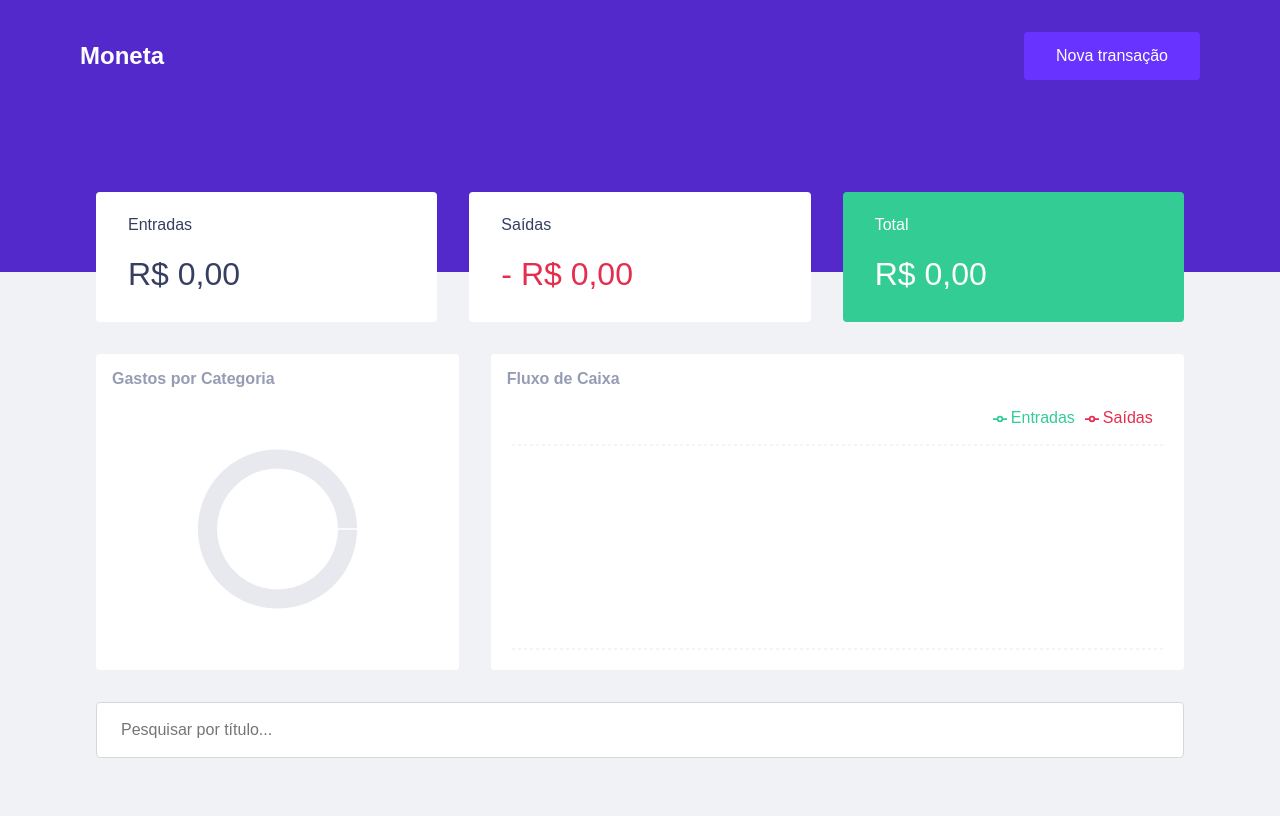
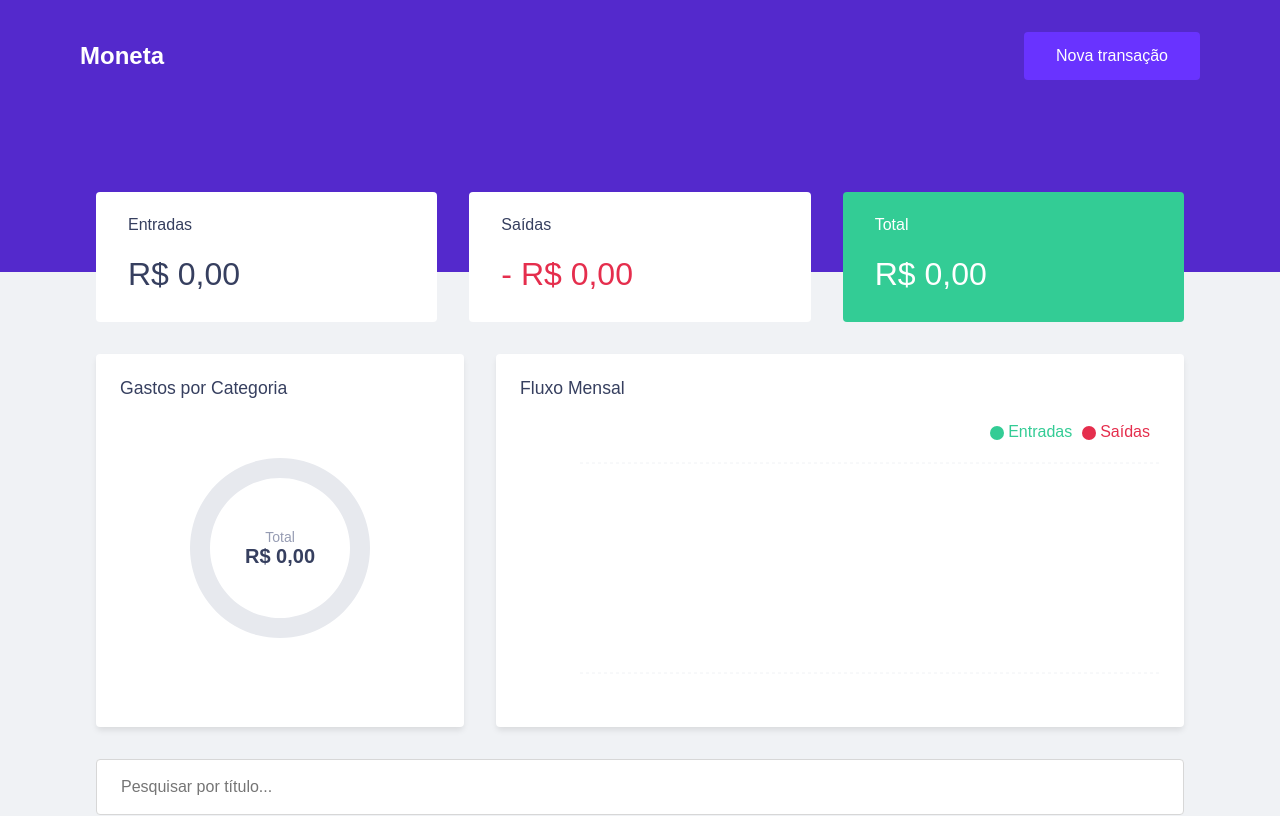
Before and after one commit to vaipado/moneta, a React (Vite) app: page / in a window 1280 px wide. Shown: the top 816 px of the page. Built offline with nearby package versions, Linux system fonts and the light colour scheme.

Commit message:
feat: Melhorias/correções estéticas nos gráficos

```diff
--- a/src/App.jsx
+++ b/src/App.jsx
@@ -18,6 +18,7 @@ export function App() {
   const [category, setCategory] = useState('Alimentação');
   const [type, setType] = useState('deposit');
   const [search, setSearch] = useState('');
+  const [date, setDate] = useState('');
 
   const [transactions, setTransactions] = useState(() => {
     const storageTransactions = localStorage.getItem('@moneta:transactions');
@@ -42,6 +43,7 @@ export function App() {
     setValue('');
     setCategory('Alimentação');
     setType('deposit');
+    setDate('');
   }
 
   function handleDeleteTransaction(id) {
@@ -54,10 +56,13 @@ export function App() {
 
     const numericValue = Number(value);
 
-    if (title.trim() === '' || numericValue <= 0) {
-      alert("Por favor, preencha um título e um valor válido!");
+    if (title.trim() === '' || numericValue <= 0 || !date) {
+      alert("Por favor, preencha todos os campos corretamente!");
       return;
     }
+
+    const [year, month, day] = date.split('-');
+    const formattedDate = `${day}/${month}/${year}`;
 
     const newTransaction = {
       id: Math.random(),
@@ -65,14 +70,14 @@ export function App() {
       value: numericValue,
       category,
       type,
-      createdAt: new Date().toLocaleDateString('pt-BR')
+      createdAt: formattedDate
     };
 
     setTransactions([...transactions, newTransaction]);
     handleCloseNewTransactionModal();
   }
 
-  const isFormValid = title.trim() !== '' && Number(value) > 0 && category.trim() !== '';
+  const isFormValid = title.trim() !== '' && Number(value) > 0 && category.trim() !== '' && date !== '';
 
   const filteredTransactions = transactions.filter(transaction =>
     transaction.title.toLowerCase().includes(search.toLowerCase())
@@ -143,6 +148,13 @@ export function App() {
             onChange={event => setValue(event.target.value)}
           />
 
+          <input
+            type="date"
+            value={date}
+            onChange={event => setDate(event.target.value)}
+            style={{ marginTop: '1rem' }}
+          />
+
           <div className="transaction-type-container">
             <button
               type="button"
--- a/src/components/CategoryChart/index.jsx
+++ b/src/components/CategoryChart/index.jsx
@@ -16,31 +16,76 @@ export function CategoryChart({ transactions }) {
       return acc;
     }, []);
 
+  const totalWithdrawals = data.reduce((acc, item) => acc + item.value, 0);
   const isEmpty = data.length === 0;
   const chartData = isEmpty ? [{ name: 'Sem dados', value: 1 }] : data;
 
   return (
-    <div style={{ background: '#fff', borderRadius: '0.25rem', padding: '1rem', flex: 1 }}>
-      <h3 style={{ marginBottom: '1rem', fontSize: '1rem', color: '#969cb3' }}>Gastos por Categoria</h3>
-      <div style={{ width: '100%', height: 250 }}>
+    <div style={{
+      background: '#fff',
+      borderRadius: '0.25rem',
+      padding: '1.5rem',
+      flex: 1,
+      boxShadow: '0 4px 6px -1px rgba(0, 0, 0, 0.1)',
+      display: 'flex',
+      flexDirection: 'column'
+    }}>
+      <h3 style={{ marginBottom: '1.5rem', fontSize: '1.1rem', fontWeight: 500, color: '#363f5f' }}>Gastos por Categoria</h3>
+
+      <div style={{ width: '100%', height: 250, position: 'relative' }}>
         <ResponsiveContainer>
-          <PieChart>
+          <PieChart style={{ zIndex: 10 }}>
             <Pie
               data={chartData}
-              innerRadius={60}
-              outerRadius={80}
-              paddingAngle={5}
+              innerRadius={70}
+              outerRadius={90}
+              paddingAngle={4}
+              cornerRadius={4}
               dataKey="value"
+              stroke="none"
             >
               {isEmpty
                 ? <Cell fill="#e7e9ee" />
                 : chartData.map((entry) => <Cell key={entry.name} fill={COLORS[entry.name]} />)
               }
             </Pie>
-            {!isEmpty && <Tooltip formatter={(val) => `R$ ${val.toFixed(2)}`} />}
+            {!isEmpty && (
+              <Tooltip
+                wrapperStyle={{ zIndex: 100 }}
+                contentStyle={{ borderRadius: '0.25rem', border: 'none', boxShadow: '0 10px 15px -3px rgba(0, 0, 0, 0.1)' }}
+                formatter={(val) => `R$ ${val.toFixed(2)}`}
+              />
+            )}
           </PieChart>
         </ResponsiveContainer>
+
+        <div style={{
+          position: 'absolute',
+          top: '50%',
+          left: '50%',
+          transform: 'translate(-50%, -50%)',
+          textAlign: 'center',
+          pointerEvents: 'none',
+          zIndex: 1
+        }}>
+          <span style={{ display: 'block', fontSize: '0.875rem', color: '#969cb3' }}>Total</span>
+          <strong style={{ fontSize: '1.25rem', color: '#363f5f' }}>
+            {new Intl.NumberFormat('pt-BR', { style: 'currency', currency: 'BRL' }).format(totalWithdrawals)}
+          </strong>
+        </div>
       </div>
+
+      {!isEmpty && (
+        <div style={{ marginTop: '1.5rem', display: 'grid', gridTemplateColumns: '1fr 1fr', gap: '0.5rem' }}>
+          {data.map(item => (
+            <div key={item.name} style={{ display: 'flex', alignItems: 'center', fontSize: '0.8rem' }}>
+              <div style={{ width: 10, height: 10, borderRadius: '50%', background: COLORS[item.name], marginRight: 8 }} />
+              <span style={{ color: '#969cb3', flex: 1, whiteSpace: 'nowrap', overflow: 'hidden', textOverflow: 'ellipsis' }}>{item.name}</span>
+              <strong style={{ color: '#363f5f', marginLeft: '4px' }}>{Math.round((item.value / totalWithdrawals) * 100)}%</strong>
+            </div>
+          ))}
+        </div>
+      )}
     </div>
   );
 }
--- a/src/components/TrendChart/index.jsx
+++ b/src/components/TrendChart/index.jsx
@@ -1,18 +1,34 @@
-import { LineChart, Line, XAxis, YAxis, CartesianGrid, Tooltip, ResponsiveContainer, Legend } from 'recharts';
+import {
+  AreaChart,
+  Area,
+  XAxis,
+  YAxis,
+  CartesianGrid,
+  Tooltip,
+  ResponsiveContainer,
+  Legend
+} from 'recharts';
+
+const monthNames = [
+  'Jan', 'Fev', 'Mar', 'Abr', 'Mai', 'Jun',
+  'Jul', 'Ago', 'Set', 'Out', 'Nov', 'Dez'
+];
 
 export function TrendChart({ transactions }) {
-  // Processa dados para agrupar entradas e saídas por data
   const data = transactions
     .reduce((acc, t) => {
-      const date = t.createdAt;
-      const found = acc.find(item => item.date === date);
+      const [day, month, year] = t.createdAt.split('/');
+      const monthKey = `${month}/${year}`;
+
+      const found = acc.find(item => item.monthKey === monthKey);
 
       if (found) {
         if (t.type === 'deposit') found.deposits += t.value;
         else found.withdrawals += t.value;
       } else {
         acc.push({
-          date,
+          monthKey,
+          displayMonth: `${monthNames[Number(month) - 1]}/${year.slice(-2)}`,
           deposits: t.type === 'deposit' ? t.value : 0,
           withdrawals: t.type === 'withdraw' ? t.value : 0,
         });
@@ -20,48 +36,85 @@ export function TrendChart({ transactions }) {
       return acc;
     }, [])
     .sort((a, b) => {
-      // Ordenação cronológica baseada no formato DD/MM/YYYY
-      const dateA = new Date(a.date.split('/').reverse().join('-'));
-      const dateB = new Date(b.date.split('/').reverse().join('-'));
-      return dateA - dateB;
+      const [mA, yA] = a.monthKey.split('/');
+      const [mB, yB] = b.monthKey.split('/');
+      return new Date(yA, mA - 1) - new Date(yB, mB - 1);
     });
 
   return (
-    <div style={{ background: '#fff', borderRadius: '0.25rem', padding: '1rem', flex: 2 }}>
-      <h3 style={{ marginBottom: '1rem', fontSize: '1rem', color: '#969cb3' }}>Fluxo de Caixa</h3>
-      <div style={{ width: '100%', height: 250 }}>
+    <div style={{
+      background: '#fff',
+      borderRadius: '0.25rem',
+      padding: '1.5rem',
+      flex: 2,
+      boxShadow: '0 4px 6px -1px rgba(0, 0, 0, 0.1)',
+      minWidth: '320px'
+    }}>
+      <h3 style={{ marginBottom: '1.5rem', fontSize: '1.1rem', fontWeight: 500, color: '#363f5f' }}>Fluxo Mensal</h3>
+      <div style={{ width: '100%', height: 280 }}>
         <ResponsiveContainer>
-          <LineChart data={data}>
-            <CartesianGrid strokeDasharray="3 3" vertical={false} stroke="#e7e9ee" />
-            <XAxis dataKey="date" hide />
-            <YAxis hide />
+          <AreaChart data={data} margin={{ left: -20 }}>
+            <defs>
+              <linearGradient id="colorDeposits" x1="0" y1="0" x2="0" y2="1">
+                <stop offset="5%" stopColor="#33cc95" stopOpacity={0.2}/>
+                <stop offset="95%" stopColor="#33cc95" stopOpacity={0}/>
+              </linearGradient>
+              <linearGradient id="colorWithdrawals" x1="0" y1="0" x2="0" y2="1">
+                <stop offset="5%" stopColor="#e52e4d" stopOpacity={0.2}/>
+                <stop offset="95%" stopColor="#e52e4d" stopOpacity={0}/>
+              </linearGradient>
+            </defs>
+
+            <CartesianGrid strokeDasharray="3 3" vertical={false} stroke="#f0f2f5" />
+
+            <XAxis
+              dataKey="displayMonth"
+              axisLine={false}
+              tickLine={false}
+              tick={{ fill: '#969cb3', fontSize: 12 }}
+              dy={10}
+            />
+
+            <YAxis
+              axisLine={false}
+              tickLine={false}
+              tick={{ fill: '#969cb3', fontSize: 10 }}
+              tickFormatter={(value) => `R$ ${value}`}
+              width={80}
+            />
+
             <Tooltip
+              cursor={{ stroke: '#f0f2f5', strokeWidth: 2 }}
+              contentStyle={{
+                borderRadius: '0.5rem',
+                border: 'none',
+                boxShadow: '0 10px 15px -3px rgba(0, 0, 0, 0.1)'
+              }}
               formatter={(val) => new Intl.NumberFormat('pt-BR', { style: 'currency', currency: 'BRL' }).format(val)}
             />
-            <Legend verticalAlign="top" align="right" height={36}/>
 
-            {/* Linha de Entradas (Verde) */}
-            <Line
+            <Legend verticalAlign="top" align="right" iconType="circle" height={40}/>
+
+            <Area
               name="Entradas"
               type="monotone"
               dataKey="deposits"
               stroke="#33cc95"
               strokeWidth={3}
-              dot={{ r: 4 }}
-              activeDot={{ r: 6 }}
+              fillOpacity={1}
+              fill="url(#colorDeposits)"
             />
 
-            {/* Linha de Saídas (Vermelho) */}
-            <Line
+            <Area
               name="Saídas"
               type="monotone"
               dataKey="withdrawals"
               stroke="#e52e4d"
               strokeWidth={3}
-              dot={{ r: 4 }}
-              activeDot={{ r: 6 }}
+              fillOpacity={1}
+              fill="url(#colorWithdrawals)"
             />
-          </LineChart>
+          </AreaChart>
         </ResponsiveContainer>
       </div>
     </div>
```
